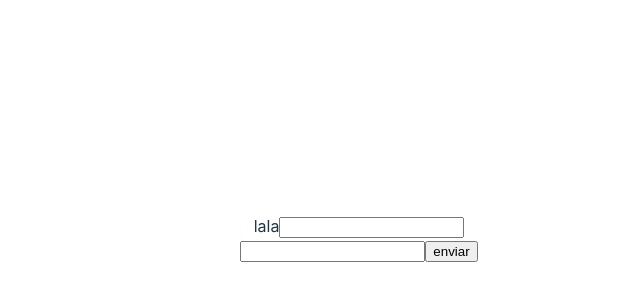
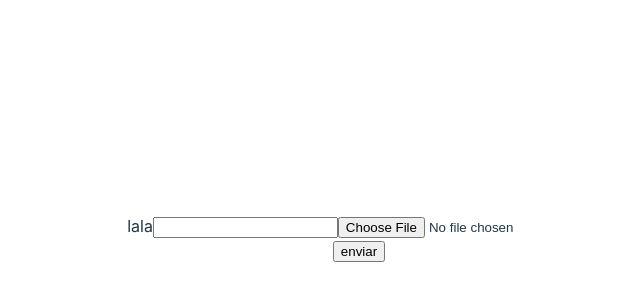
Before and after one commit to kevinduhamelhayes/NSHooks, a React (Vite) app: page / in a window 1280 px wide. Shown: the part 162-462 px from the top of the page, without its empty margins (281-921 px from the left). Built offline with nearby package versions, Linux system fonts and the light colour scheme.

Commit message:
add uncontroled forms

```diff
--- a/src/App.jsx
+++ b/src/App.jsx
@@ -1,20 +1,26 @@
 import "./App.css"
-const submit = (e) => {
-  e.preventDefault()
-  console.log(e.target.campo.value)
-  console.log(e.target.campo2.value)
-}
+import { useRef } from "react"
 
 const App = () => {
+  const input = useRef()
+  const file = useRef()
+
+  const SubmitEvent = () => {
+    console.log(input.current.value) // Corrected this line
+    console.log(file.current.files[0].name)
+    const form = new FormData()
+    form.append("campo", input.current.value)
+  }
+
   return (
-    <form onSubmit={submit} action="/lala" method="POST">
+    <div>
       <div>
         <span>lala</span>
-        <input type="text" name="campo" />
+        <input type="text" name="campo" ref={input} />
+        <input type="file"  ref={file} />
       </div>
-      <input type="text" name="campo2" />
-      <input type="submit" value="enviar" />
-    </form>
+      <input type="submit" value="enviar" onClick={SubmitEvent} />
+    </div>
   )
 }
 
```
Also changed, not shown: src/hooks/uncontroled.jsx (added, +24 -0 lines).
